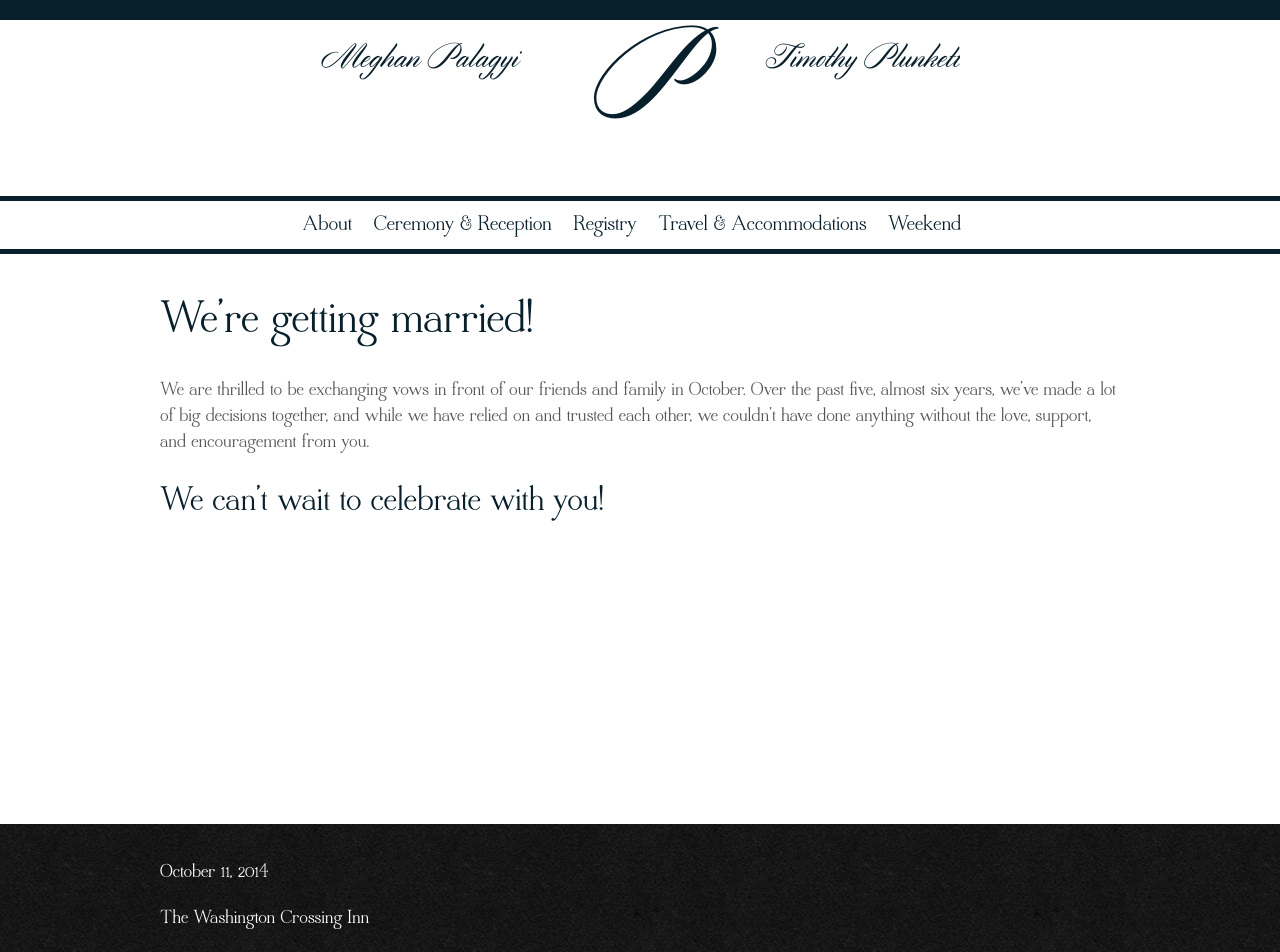
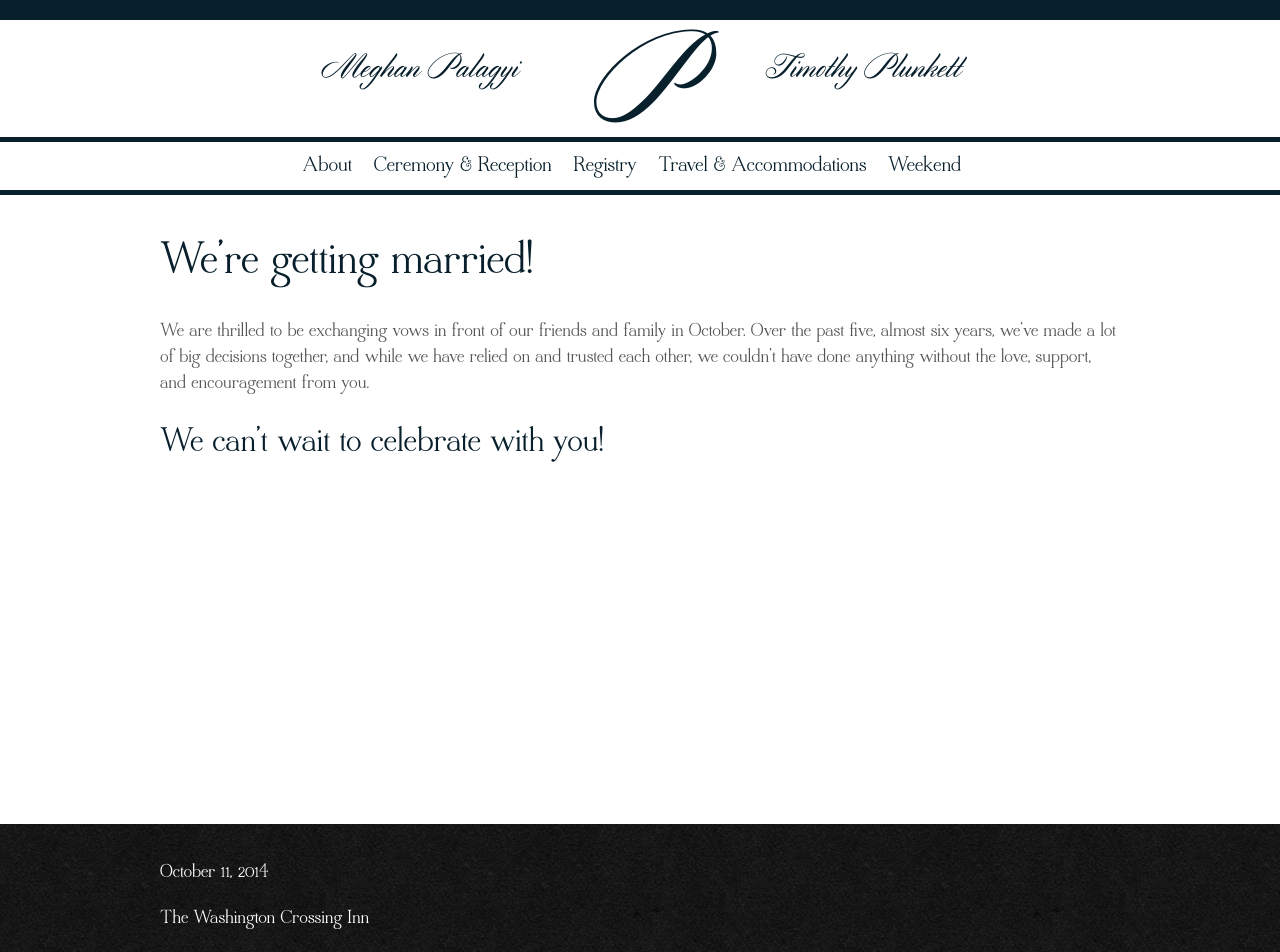
Before and after one commit to timplunkett/meghanandtim.us, a Jekyll site: the page built from index.md, in a window 1280 px wide. Built offline with Jekyll 4.4.1, drawn with Linux system fonts in a browser that asks for light colours.

Commit message:
Squish up the header.

```diff
--- a/_sass/partials/_layout.sass
+++ b/_sass/partials/_layout.sass
@@ -10,14 +10,18 @@ footer section
 header
   text-align: center
   .name
-    +clearfix
+    +pie-clearfix
     max-width: 40rem
+  .names
+    line-height: 2
   .meghan
     +float-left
   .tim
     +float-right
   .cap-p
     display: inline-block
+    margin-top: 0.25rem
+    margin-bottom: -100%
 
 main
   padding: 2rem
--- a/stylesheets/screen.css
+++ b/stylesheets/screen.css
@@ -99,9 +99,16 @@ header {
   text-align: center;
 }
 header .name {
-  overflow: hidden;
   *zoom: 1;
   max-width: 40rem;
+}
+header .name:after {
+  content: "";
+  display: table;
+  clear: both;
+}
+header .names {
+  line-height: 2;
 }
 header .meghan {
   display: inline;
@@ -113,6 +120,8 @@ header .tim {
 }
 header .cap-p {
   display: inline-block;
+  margin-top: 0.25rem;
+  margin-bottom: -100%;
 }
 
 main {
```
